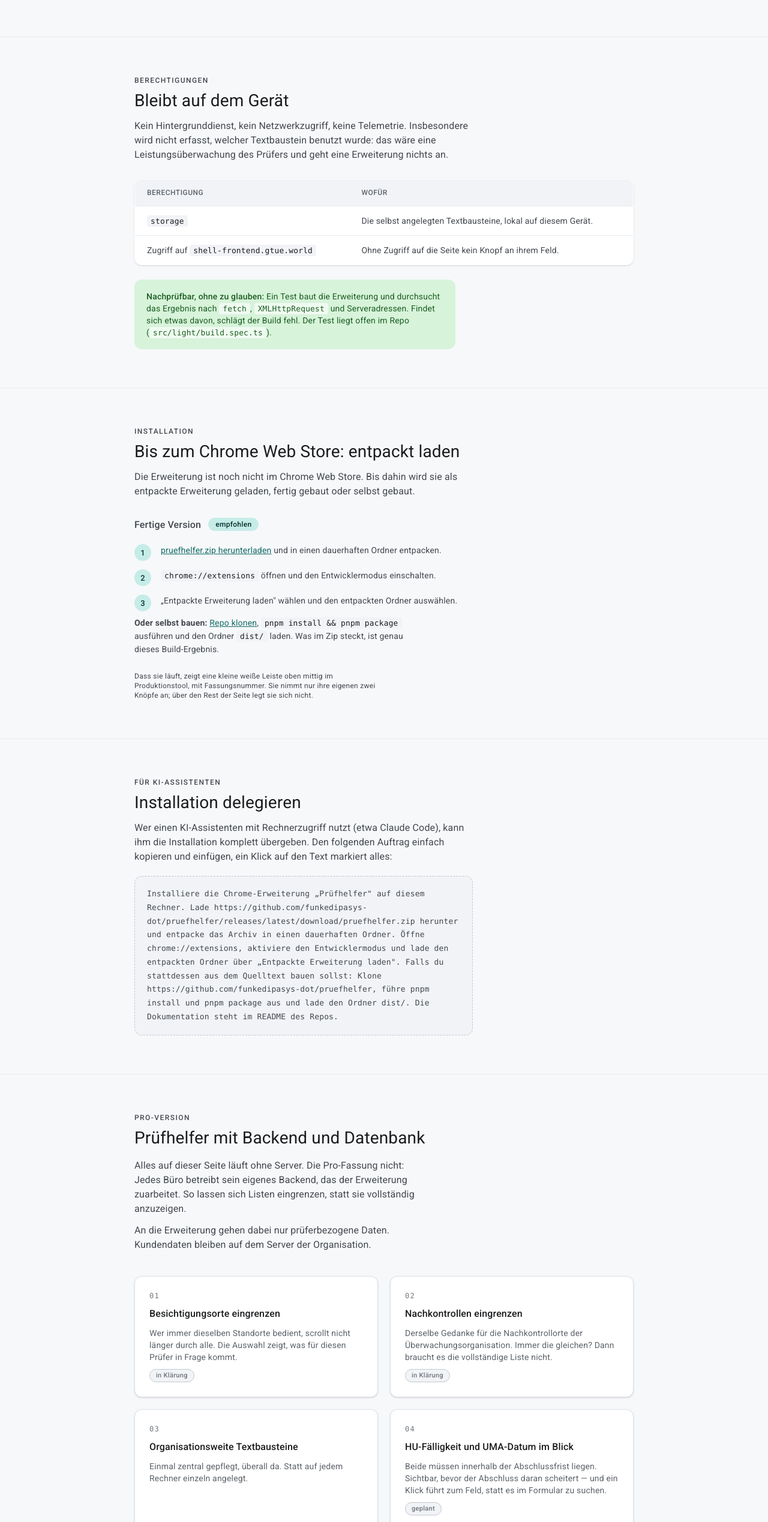
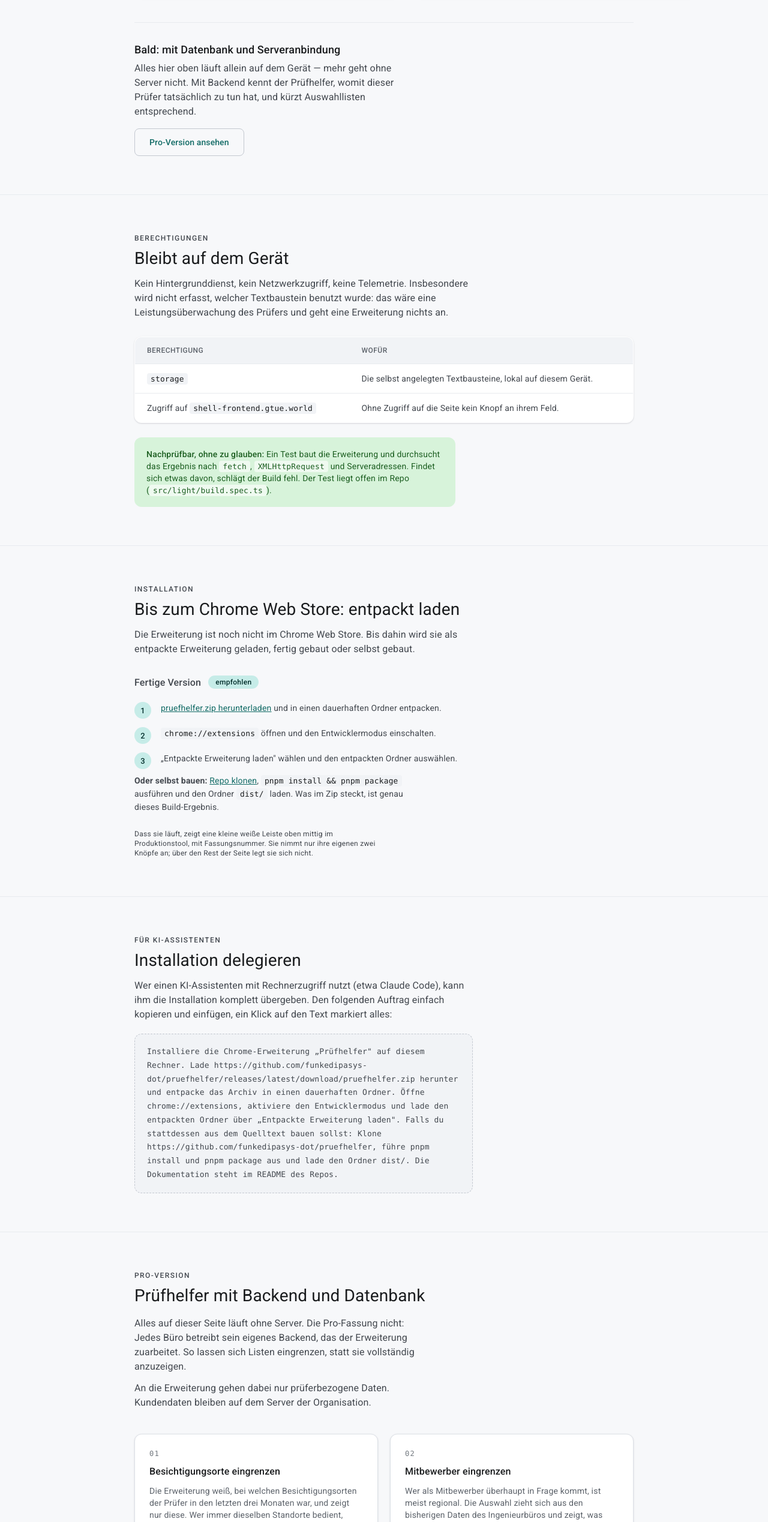
Before and after one commit to funkedipasys-dot/pruefhelfer, a browser extension: page docs/index.html in a window 1280 px wide. Shown: the part 1545-4082 px from the top of the page at 60% size. Drawn offline with Linux system fonts and the light colour scheme.

Commit message:
Brücke zur Pro-Version, Mitbewerber statt Nachkontrollen
Unter den Funktionen steht jetzt ein Übergang zur Pro-Fassung: eine
Zeile dazu, dass hier oben alles allein auf dem Gerät läuft und mehr
ohne Server nicht geht, plus Knopf zum Abschnitt. Kein Kasten drumherum
— die Karten darüber tragen schon Rahmen.

Zwei Pro-Punkte inhaltlich korrigiert:

Aus "Nachkontrollen eingrenzen" wird "Mitbewerber eingrenzen". Darum
ging es: wer als Mitbewerber in Frage kommt, ist regional, und die
Auswahl zieht sich aus den bisherigen Daten des Ingenieurbüros.

Bei den Besichtigungsorten steht jetzt der Zeitraum, aus dem sich die
Liste speist: wo der Prüfer in den letzten drei Monaten war. Beide
Filter sind ausdrücklich jederzeit an- und abschaltbar — ohne diesen
Satz liest sich ein Filter wie eine Bevormundung.

"HU-Fälligkeit und UMA-Datum im Blick" war zu vage. Es geht um
Eingabefelder direkt in der Abschlussmaske: heute muss man raus aus der
Maske, zurückscrollen, eintragen, wieder vor.

Co-Authored-By: Claude Opus 5 (1M context) <noreply@anthropic.com>
Claude-Session: https://claude.ai/code/session_017UBT5rBRhafX1dRQwkSnSN

```diff
--- a/docs/index.html
+++ b/docs/index.html
@@ -241,6 +241,12 @@
     }
     .pro-cta { text-align: center; margin-top: 48px; }
     .pro-cta small { display: block; margin-top: 12px; color: var(--fg-4); font-size: 13px; }
+
+    /* Übergang von den Funktionen zur Pro-Fassung. Kein Kasten: die Karten
+       darüber tragen schon Rahmen, ein weiterer würde nur konkurrieren. */
+    .to-pro { margin-top: 40px; padding-top: 32px; border-top: 1px solid var(--divider); }
+    .to-pro h3 { font: 500 18px/26px var(--font-ui); color: var(--fg-1); margin-bottom: 6px; }
+    .to-pro p { color: var(--fg-2); max-width: 52ch; margin-bottom: 16px; }
   </style>
 </head>
 <body>
@@ -302,6 +308,12 @@
           <p>Aus „25.12.10" macht das Tool „25.12.0010" und meldet einen Fehler. Neben der Meldung erscheint ein Knopf mit dem Datum, das gemeint war. Ein Klick trägt es ein.</p>
           <div class="demo"><span class="strike">25.12.0010</span> <span class="chip-filled">25.12.2010</span></div>
         </article>
+      </div>
+
+      <div class="to-pro">
+        <h3>Bald: mit Datenbank und Serveranbindung</h3>
+        <p>Alles hier oben läuft allein auf dem Gerät — mehr geht ohne Server nicht. Mit Backend kennt der Prüfhelfer, womit dieser Prüfer tatsächlich zu tun hat, und kürzt Auswahllisten entsprechend.</p>
+        <a class="btn btn-outlined" href="#pro">Pro-Version ansehen</a>
       </div>
     </div>
   </section>
@@ -371,14 +383,14 @@
         <div class="feature">
           <span class="num">01</span>
           <h3>Besichtigungsorte eingrenzen</h3>
-          <p>Wer immer dieselben Standorte bedient, scrollt nicht länger durch alle. Die Auswahl zeigt, was für diesen Prüfer in Frage kommt.</p>
+          <p>Die Erweiterung weiß, bei welchen Besichtigungsorten der Prüfer in den letzten drei Monaten war, und zeigt nur diese. Wer immer dieselben Standorte bedient, scrollt nicht länger durch alle. Jederzeit an- und abschaltbar.</p>
           <span class="badge-planned">in Klärung</span>
         </div>
 
         <div class="feature">
           <span class="num">02</span>
-          <h3>Nachkontrollen eingrenzen</h3>
-          <p>Derselbe Gedanke für die Nachkontrollorte der Überwachungsorganisation. Immer die gleichen? Dann braucht es die vollständige Liste nicht.</p>
+          <h3>Mitbewerber eingrenzen</h3>
+          <p>Wer als Mitbewerber überhaupt in Frage kommt, ist meist regional. Die Auswahl zieht sich aus den bisherigen Daten des Ingenieurbüros und zeigt, was dort wirklich vorkommt. Auch das jederzeit an- und abschaltbar.</p>
           <span class="badge-planned">in Klärung</span>
         </div>
 
@@ -390,8 +402,8 @@
 
         <div class="feature">
           <span class="num">04</span>
-          <h3>HU-Fälligkeit und UMA-Datum im Blick</h3>
-          <p>Beide müssen innerhalb der Abschlussfrist liegen. Sichtbar, bevor der Abschluss daran scheitert — und ein Klick führt zum Feld, statt es im Formular zu suchen.</p>
+          <h3>HU-Fälligkeit und UMA-Datum in der Abschlussmaske</h3>
+          <p>Immer wieder fehlt beim Abschluss eines der beiden Daten. Bisher heißt das: raus aus der Maske, zurückscrollen, eintragen, wieder vor. Die Pro-Fassung setzt die Eingabefelder direkt dorthin, wo der Fehler auffällt — in die Abschlussmaske, kurz vor dem Druck.</p>
           <span class="badge-planned">geplant</span>
         </div>
 
```
